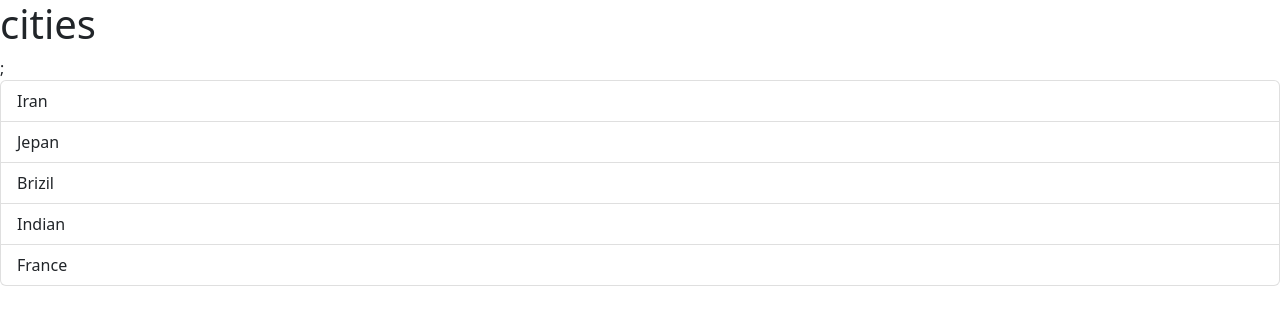
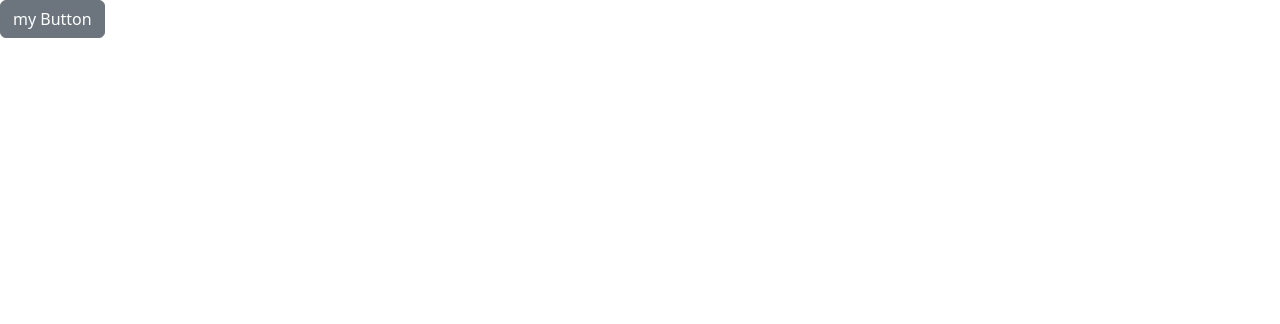
Before and after one commit to sajjadafkhami/vite-react, a React (Vite) app: page / in a window 1280 px wide. Shown: the top 324 px of the page. Built offline with nearby package versions, Linux system fonts and the light colour scheme.

Commit message:
fix project

```diff
--- a/src/App.tsx
+++ b/src/App.tsx
@@ -1,23 +1,49 @@
-import ListGroup from "./Components/ListGroup";
+import Alert from "./Components/Alert";
+import { Children, useState } from "react";
+import Button from "./Components/Button";
+
+//import ListGroup from "./Components/ListGroup";
 
 function App() {
-  let items = ["Iran", "Jepan", "Brizil", "Indian", "France"];
-  const handelSelectedItem = (item: string) => {
-    console.log(item);
-  };
+  const [alertvisible, setalertvisibility] = useState(false);
+
+  //let countries = ["Iran", "Jepan", "Brizil", "Indian", "France"];
+
+  // const handelSelectedItem = (item: string) => {
+  //   console.log(item);
+  // };
 
   //const name = "sajjad";
   // if (name) return <h1>Hello World {name}</h1>;
 
   // return <h1>Listgroup</h1>;
+
   return (
     <div>
-      <ListGroup
-        items={items}
-        heading="cities"
-        onSelectedItem={handelSelectedItem}
-      />
+      {alertvisible && (
+        <Alert onclose={() => setalertvisibility(false)}>my Alert</Alert>
+      )}
+      <Button color="secondary" onclick={() => setalertvisibility(true)}>
+        my Button
+      </Button>
     </div>
   );
 }
 export default App;
+/*
+
+<ListGroup />
+    items={countries}
+    heading={"cities"}
+    onSelectedItem={handelSelectedItem}
+    onSelectedItem={(item: string) => {
+          console.log(`item is ${item}`);
+        }}
+        */
+
+/*
+        <Alert>
+        Hello <span>World</span>
+      </Alert>
+
+      */
--- /dev/null
+++ b/src/Components/Alert.tsx
@@ -0,0 +1,24 @@
+import React, { Children, ReactNode } from "react";
+
+interface Props {
+  children: ReactNode;
+  onclose: () => void;
+}
+
+const alert = ({ children, onclose }: Props) => {
+  return (
+    <div className="alert alert-primary alert-dismissible">
+      {children}
+
+      <button
+        type="button"
+        className="btn-close"
+        onClick={onclose}
+        data-bs-dismiss="alert"
+        aria-label="Close"
+      />
+    </div>
+  );
+};
+
+export default alert;
--- /dev/null
+++ b/src/Components/Button.tsx
@@ -0,0 +1,17 @@
+import React from "react";
+
+interface Props {
+  children: string;
+  color?: "primary" | "secondary";
+  onclick: () => void;
+}
+
+const Button = ({ children, color = "secondary", onclick }: Props) => {
+  return (
+    <button color="secondary" className={"btn btn-secondary"} onClick={onclick}>
+      my Button
+    </button>
+  );
+};
+
+export default Button;
```
